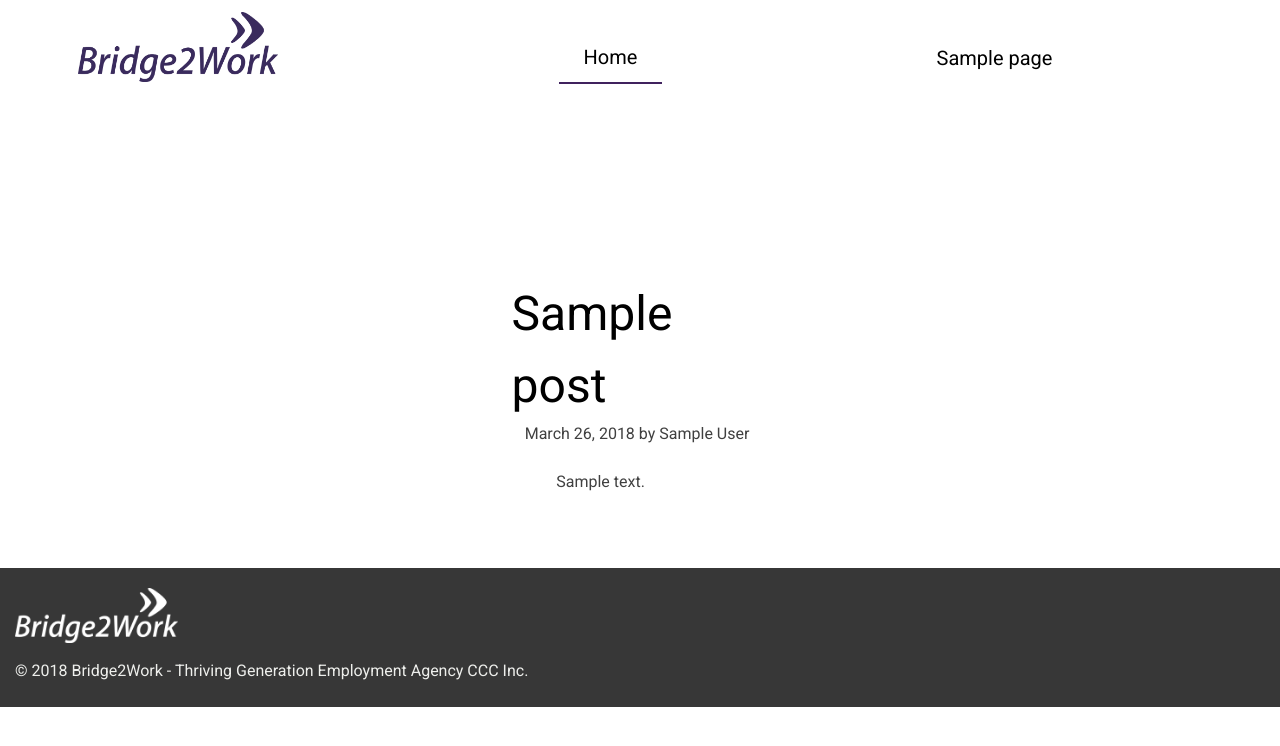
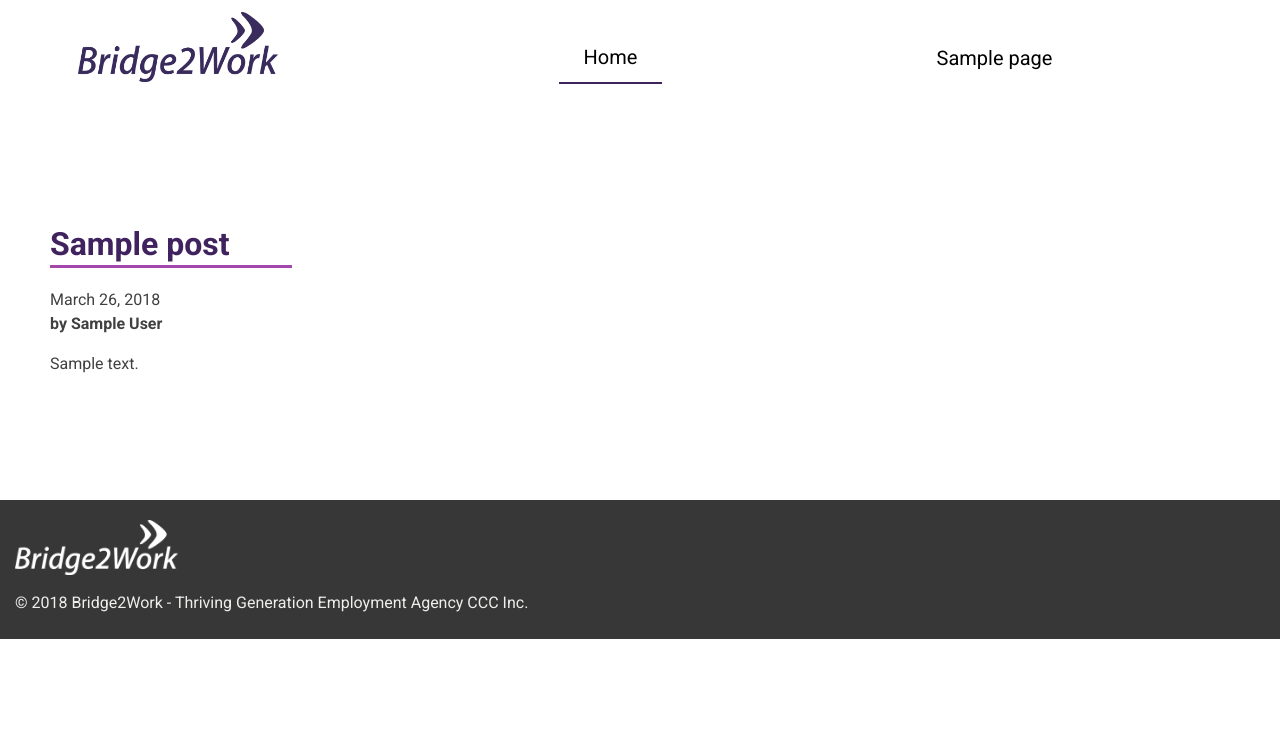
Before and after one commit to redacademy/b2w-winter-2018, a WordPress theme: the page made by themes/b2w-theme/single.php in a window 1280 px wide. Shown: the top 746 px of the page. Run offline with PHP 8.4 and a stand-in for WordPress, Linux system fonts and the light colour scheme; the site name, menu and one post (Sample post) are stand-ins, and other content is empty; style sheets or scripts are compiled from the project's sources; some libraries are stand-ins or nearby versions.

Commit message:
updating style for single.php

```diff
--- a/themes/b2w-theme/sass/_page-templates.scss
+++ b/themes/b2w-theme/sass/_page-templates.scss
@@ -294,124 +294,11 @@ section {
     }
   }
 
-/* Contact Us Page */
-
-// .page-id-13 {
-
-//   article {
-//     background: $indigo;
-//     padding: 5px 0;
-
-//     h1 {
-//       display: none;
-//     }
-
-//     label {
-//       color: $space_gray;
-//       width: 90%;
-//       margin: 0 1rem;
-//     }
-
-//     input {
-//       width: 90%;
-//       margin: 0 1rem;
-//       border-radius: 0%;
-//       background-color: $space_gray;
-//     }
-
-//     .wpcf7-submit {
-//       margin-left: 6rem;
-//       width: 175px;
-//       height: 50px;
-//       font-size: $h2_text_size;
-//       font-weight: 550;
-//       color: $ultra_violet;
-//     }
-
-//     textarea {
-//       height: 100px;
-//       width: 90%;
-//       margin: 0 1rem;
-//       background-color: $space_gray;
-//     }
-
-//     .map-container {
-//       body {
-//       display: flex;
-//       margin-left: 2rem;
-//       width: 90%;
-//       margin: 0 1rem;
-//       }
-
-//       .map {
-//         -webkit-filter: grayscale(100%);
-//            -moz-filter: grayscale(100%);
-//             -ms-filter: grayscale(100%);
-//              -o-filter: grayscale(100%);
-//                 filter: grayscale(100%);
-//       }
-//     }
-
-//     iframe {
-//       margin: 1rem;
-//       -webkit-filter: grayscale(100%);
-//       -moz-filter: grayscale(100%);
-//        -ms-filter: grayscale(100%);
-//         -o-filter: grayscale(100%);
-//            filter: grayscale(100%);
-//   }
-// }
-
-//   .contact-text-container {
-//     width: 90%;
-//     padding-bottom: 20px;
-//     margin: auto;
-
-//     .address-container {
-//       line-height: 0;
-//     }
-
-//     .phone-number-container {
-//       display: flex;
-//       line-height: 0;
-//     }
-
-//     img {
-//       width: 100px;
-//     }
-//   }
-
-//   .widget-title {
-//     margin: 1rem;
-//   }
-
-//   .office-hours-widget {
-//     display: flex;
-//     width: 90%;
-//     margin: auto;
-//   }
-
-//   .office-hours-days {
-//     font-weight: bold;
-//     margin-right: 5rem;
-
-//     p {
-//       margin: 5px;
-//     }
-//   }
-
-//   .office-hours-hours {
-//     p {
-//       margin: 5px;
-//     }
-//   }
-// }
 
 
 /* Search, 404, Archive, and  Single CSS*/
 
   .archive,
-.single,
   .error404,
   .search {
     .site-content {
@@ -446,3 +333,73 @@ section {
       }
     }
   }
+
+//Single Post
+  .single{
+    .content-area{
+      max-width: 1200px;
+      padding: 20px;
+      @include tablet{
+        padding: 50px;
+      }
+    }
+    .entry-header{
+      width: auto;
+      height: auto;
+      display: block;
+    }
+    .entry-title{
+      color: $ultra_violet;
+      font-weight: bold;
+      font-size: 2rem;
+      display: block;
+      margin: 20px 0;
+    }
+    .posted-on, .byline{
+      display: block;
+    }
+    .byline{
+      font-weight: bold;
+    }
+    .entry-content{
+      padding: 0;
+    }
+    .nav-previous{
+      height: 90px;
+      display: flex;
+      justify-content: flex-start;
+      align-items: center;
+      a{
+        text-decoration: none;
+        color: $ultra_violet;
+        border: 1px solid $indigo;
+        padding: 10px 20px;
+        &:hover{
+          color: white;
+          background: $indigo;
+        }
+        &::before{
+          content: "\2190"
+        }
+      }
+    }
+    .nav-next{
+      height: 90px;
+      display: flex;
+      justify-content: flex-end;
+      align-items: center;
+      a{
+        text-decoration: none;
+        color: $ultra_violet;
+        border: 1px solid $indigo;
+        padding: 10px 20px;
+        &:hover{
+          color: white;
+          background: $indigo;
+        }
+        &::after{
+          content: "\2192"
+        }
+      }
+    }
+  }
--- a/themes/b2w-theme/sass/_single-page.scss
+++ b/themes/b2w-theme/sass/_single-page.scss
@@ -37,4 +37,8 @@
   @include tablet{
     padding: 0 50px;
   }
+  @include desktop{
+    max-width: 1200px;
+    margin: 0 auto;
+  }
 }
--- a/themes/b2w-theme/single.php
+++ b/themes/b2w-theme/single.php
@@ -17,7 +17,6 @@ get_header(); ?>
 			<?php the_post_navigation(); ?>
 
 		<?php endwhile; // End of the loop. ?>
-
 		</main><!-- #main -->
 	</div><!-- #primary -->
 <?php get_footer(); ?>
--- a/themes/b2w-theme/template-parts/content-single.php
+++ b/themes/b2w-theme/template-parts/content-single.php
@@ -17,7 +17,8 @@
 		the_title( '<h1 class="entry-title">', '</h1>' ); ?>
 
 		<div class="entry-meta">
-			<?php b2w_posted_on(); ?> <?php b2w_posted_by(); ?>
+			<?php b2w_posted_on(); ?>
+			<?php b2w_posted_by(); ?>
 		</div><!-- .entry-meta -->
 	</header><!-- .entry-header -->
 
```
Also changed, not shown: themes/b2w-theme/screenshot.png. Lines whose indentation alone changed are shown as unchanged.
